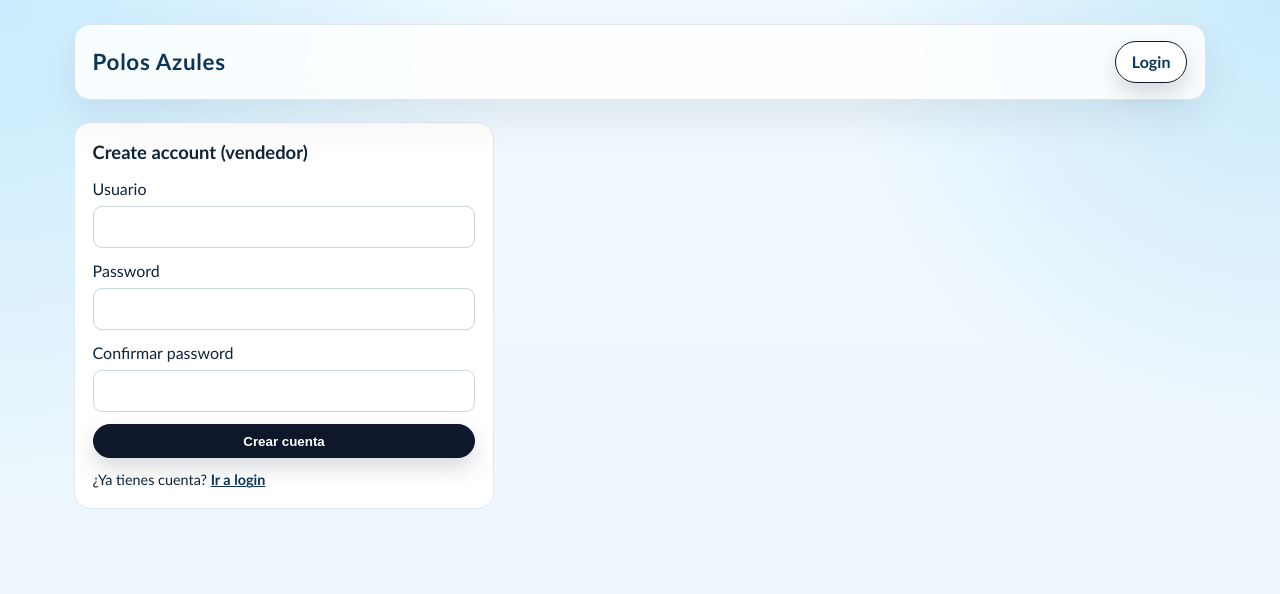
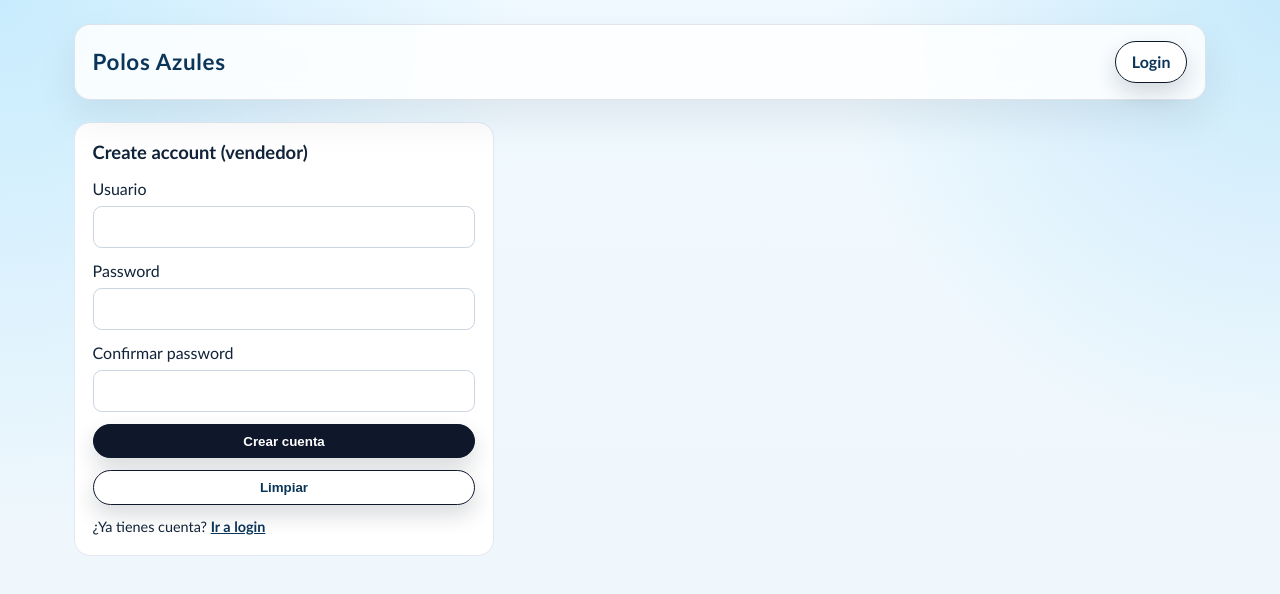
Before and after one commit to Estanisla/Arquitectura-de-Aplicaciones-Trabajo-3p, a React (Vite) app in the folder frontend/: page /auth/register in a window 1280 px wide. Shown: the top 594 px of the page. Built offline with nearby package versions, Linux system fonts and the light colour scheme; no server answers; a web font is replaced by a local one.

Commit message:
Botón de "Limpiar" en formularios: login o registro, el botón reinicia el estado de los campos en vez de borrar manualmente

```diff
--- a/frontend/src/features/auth/components/VendorLoginForm.tsx
+++ b/frontend/src/features/auth/components/VendorLoginForm.tsx
@@ -27,6 +27,12 @@ export function VendorLoginForm({
 
   const updateField = (field: 'username' | 'password', value: string) => {
     setCredentials((prev) => ({ ...prev, [field]: value }))
+  }
+
+  const handleClear = () => {
+    setCredentials(initialCredentials)
+    setStatus('idle')
+    setFeedback('')
   }
 
   const handleSubmit = async (event: FormEvent<HTMLFormElement>) => {
@@ -85,6 +91,10 @@ export function VendorLoginForm({
         {status === 'loading' ? 'Validando...' : 'Ingresar'}
       </button>
 
+      <button type="button" className="button-link button-link--secondary" onClick={handleClear} disabled={status === 'loading'}>
+        Limpiar
+      </button>
+
       {feedback && (
         <p className={status === 'error' ? 'feedback feedback--error' : 'feedback'}>
           {feedback}
--- a/frontend/src/features/auth/components/VendorRegisterForm.tsx
+++ b/frontend/src/features/auth/components/VendorRegisterForm.tsx
@@ -27,6 +27,12 @@ export function VendorRegisterForm({ onSuccess }: VendorRegisterFormProps) {
     value: string,
   ) => {
     setCredentials((prev) => ({ ...prev, [field]: value }))
+  }
+
+  const handleClear = () => {
+    setCredentials(initialCredentials)
+    setStatus('idle')
+    setFeedback('')
   }
 
   const handleSubmit = async (event: FormEvent<HTMLFormElement>) => {
@@ -106,6 +112,10 @@ export function VendorRegisterForm({ onSuccess }: VendorRegisterFormProps) {
         {status === 'loading' ? 'Creando cuenta...' : 'Crear cuenta'}
       </button>
 
+      <button type="button" className="button-link button-link--secondary" onClick={handleClear} disabled={status === 'loading'}>
+        Limpiar
+      </button>
+
       {feedback && (
         <p className={status === 'error' ? 'feedback feedback--error' : 'feedback'}>
           {feedback}
```
